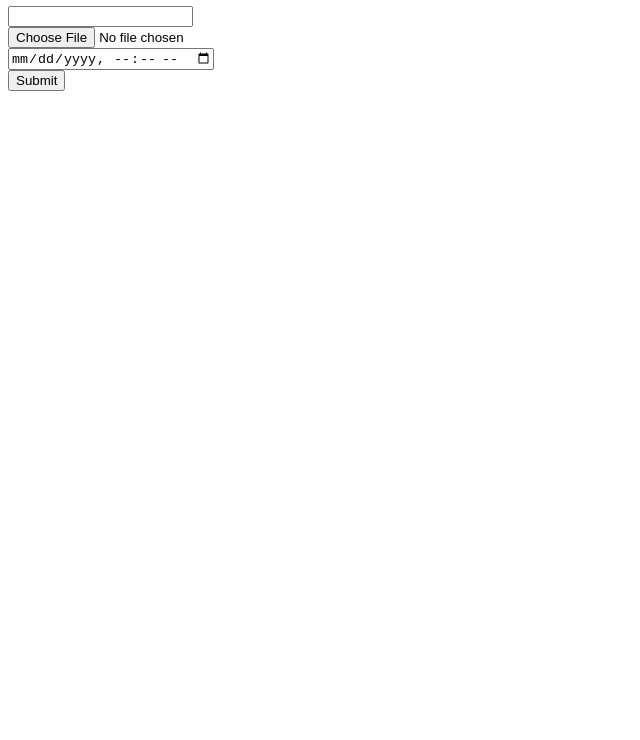
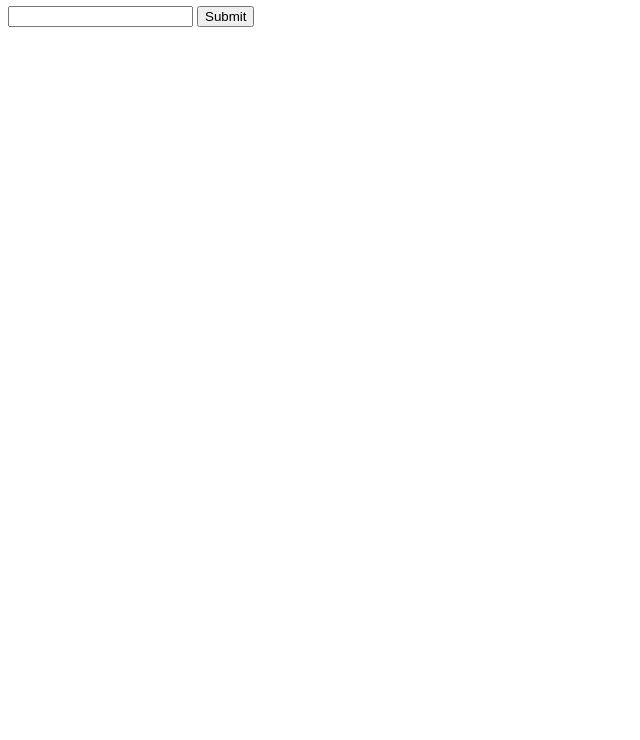
Before and after one commit to NamalSanjaya/Multipart-form-data, a website: page example/home.html in a window 1280 px wide. Shown: the part 60-800 px from the top of the page, without its empty margins (0-640 px from the left). Drawn offline with Linux system fonts and the light colour scheme.

Commit message:
begin-phase3

```diff
--- a/example/Server.js
+++ b/example/Server.js
@@ -1,6 +1,6 @@
 const http = require('http')
 const fs = require('fs');
-const { bodyParser } = require('../Main');
+//const { bodyParser } = require('../Main');
 
 let home = fs.readFileSync('home.html');
 
@@ -26,8 +26,8 @@ const Server = http.createServer( (req,res)=> {
 
             })
             .on('end',()=> {
-                let output = bodyParser(message);
-                console.log( output );
+               // let output = bodyParser(message);
+               // console.log( output );
                 res.writeHead( 200 , { 'Content-Type':'text/plain' } );
                 res.end( message ) ;
                 return
--- a/example/home.html
+++ b/example/home.html
@@ -7,9 +7,7 @@
 
     <form action="http://localhost:8000" method="POST" enctype="multipart/form-data">
 
-        <input type="text" name="MYname"><br>
-        <input type="file" name="MyFile" id="MF1"><br>
-        <input type="datetime-local" name="MYtime" id="MT1"><br>
+        <input type="text" name="MYname">
         <input type="submit" id="Sub1" name="submission">
 
     </form>
```
Also changed, not shown: 1 other file.
